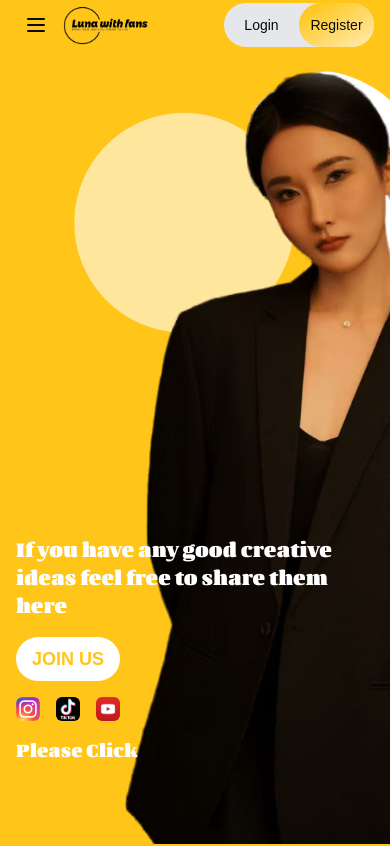
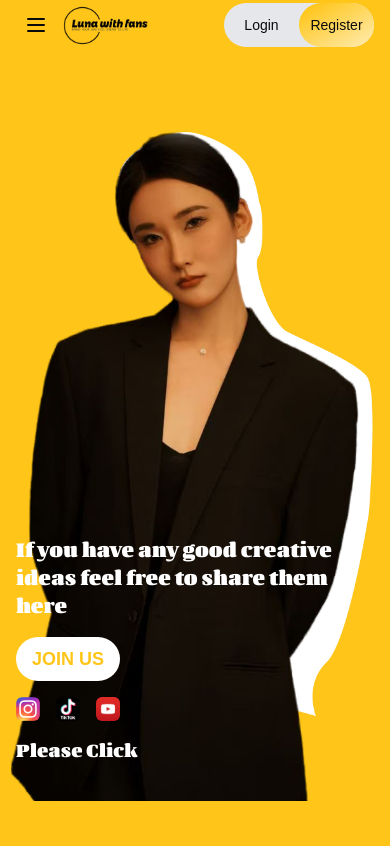
Before and after one commit to M-Ali-Haider/luna-factory, a Next.js app: page / in a window 390 px wide. Shown: the top 846 px of the page. Built offline with nearby package versions, Linux system fonts and the light colour scheme; no server answers; a web font is replaced by a local one.

Commit message:
homepage main changes

```diff
--- a/src/components/HomePage/Advantage.tsx
+++ b/src/components/HomePage/Advantage.tsx
@@ -46,7 +46,7 @@ const AnimatedNumber = ({
 
 const Advantages = () => {
   return (
-    <div className="flex max-[1024px]:flex-col bg-white mx-auto px-4 md:px-12 py-12 shadow-lg shadow-black/50 rounded-3xl -translate-y-1/9 max-[1000px]:translate-y-10 mb-6">
+    <div className="relative flex max-[1024px]:flex-col bg-white mx-auto px-4 md:px-12 py-12 shadow-lg shadow-black/50 rounded-3xl -translate-y-1/9 max-[1000px]:translate-y-10 mb-6">
       <div className="w-1/2 max-[1024px]:w-full">
         <h1 className="font-barlow font-medium text-primary text-5xl mb-4 max-[1200px]:text-2xl">
           Our Advantages
--- a/src/components/HomePage/Main2.tsx
+++ b/src/components/HomePage/Main2.tsx
@@ -6,8 +6,9 @@ import RightArrowSVG from "@/assets/right-arrow";
 
 const Main2 = () => {
   return (
-    <div className="min-h-screen flex flex-col xl:flex-row bg-primary">
+    <div className="flex justify-center bg-primary">
       <ImageBackground />
+      <div className="max-w-[1440px] w-full flex flex-col xl:flex-row">
         <div
           className="flex-1 px-4 md:pl-20 md:pr-0 pb-32 min-h-screen relative z-[3]
           flex items-end"
@@ -17,7 +18,9 @@ const Main2 = () => {
               <div className="hidden md:block">
                 If you have any good creative ideas
               </div>
-            <div className="hidden md:block">feel free to share them here</div>
+              <div className="hidden md:block">
+                feel free to share them here
+              </div>
               <div className="md:hidden">
                 If you have any good creative ideas feel free to share them here
               </div>
@@ -73,10 +76,14 @@ const Main2 = () => {
                   <div className="relative size-full">
                     <div className="text-black absolute top-12 left-4 font-extrabold md:text-lg">
                       <div className="font-quador">I want to find</div>
-                    <div className="-mt-1 font-quador">the source factory</div>
+                      <div className="-mt-1 font-quador">
+                        the source factory
+                      </div>
                       <div className="mt-5 text-sm font-medium">
                         <div>We have a professional team.</div>
-                      <div className="">You can directly find high-quality</div>
+                        <div className="">
+                          You can directly find high-quality
+                        </div>
                         <div className="">source factories on the website.</div>
                       </div>
                     </div>
@@ -108,10 +115,14 @@ const Main2 = () => {
                   <div className="relative size-full">
                     <div className="text-black absolute top-12 left-4 font-extrabold md:text-lg">
                       <div className="font-quador">I want to find</div>
-                    <div className="-mt-1 font-quador">the source factory</div>
+                      <div className="-mt-1 font-quador">
+                        the source factory
+                      </div>
                       <div className="mt-5 text-sm font-medium">
                         <div>We have a professional team.</div>
-                      <div className="">You can directly find high-quality</div>
+                        <div className="">
+                          You can directly find high-quality
+                        </div>
                         <div className="">source factories on the website.</div>
                       </div>
                     </div>
@@ -123,9 +134,11 @@ const Main2 = () => {
             {/* Sourcing */}
             <div className="text-7xl md:text-[120px] leading-[1] font-barlow font-extrabold text-end md:mt-18 text-black pr-2">
               <h1 className="text-6xl md:text-[90px] leading-[1] relative">
-              Sourcing <RightArrowSVG className="absolute md:left-14 -top-7" />
+                Sourcing{" "}
+                <RightArrowSVG className="absolute md:left-14 -top-7" />
               </h1>
               <h1>in China</h1>
+            </div>
           </div>
         </div>
       </div>
@@ -136,14 +149,23 @@ const Main2 = () => {
 export default Main2;
 
 const ImageBackground = () => (
-  <div className="absolute top-0 right-0 left-0 h-screen">
+  <div className="absolute top-[64px] right-0 left-0 h-[calc(100vh-64px)]">
     <div className="relative size-full">
       <Image
         alt=""
         src={"/homepage.png"}
         loading="eager"
         fill
-        className="bg-primary object-left object-cover md:object-center md:object-contain z-[2]"
+        className="bg-primary hidden sm:block object-center object-contain z-[2]"
+        priority
+        quality={100}
+      />
+      <Image
+        alt=""
+        src={"/woman.png"}
+        loading="eager"
+        fill
+        className="bg-primary object-contain sm:hidden z-[2]"
         priority
         quality={100}
       />
```
Also changed, not shown: public/woman.png (added). Lines whose indentation alone changed are shown as unchanged.
